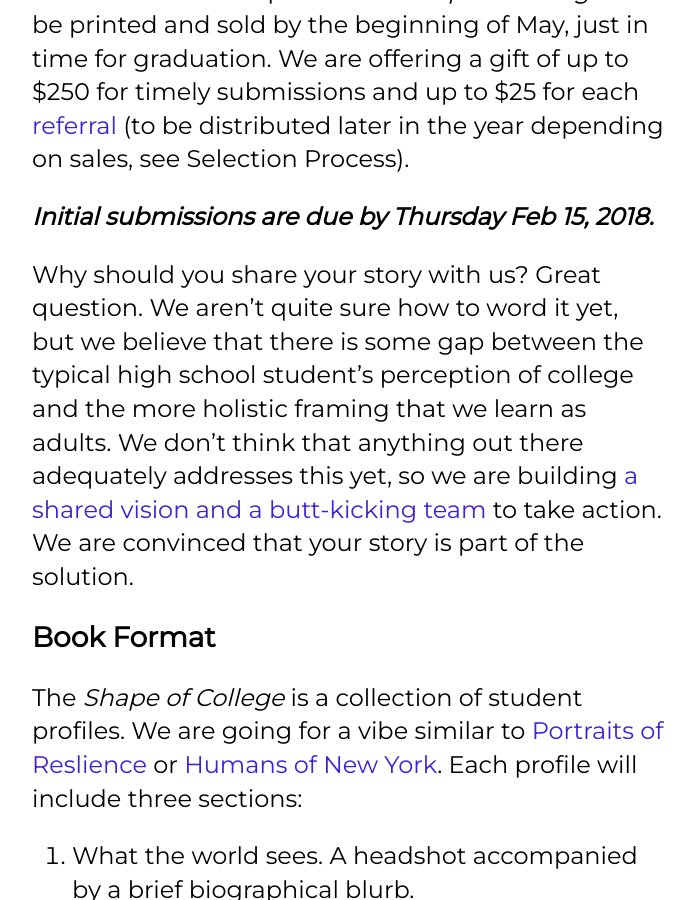
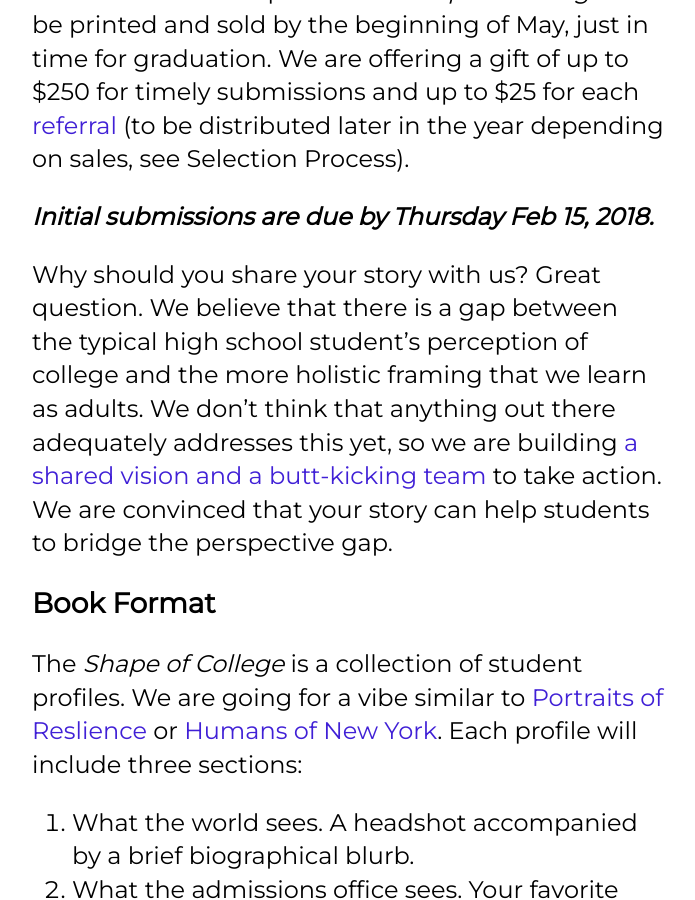
Before and after one commit to edspective/edspective.github.io, a Jekyll site: the page built from _pages/share.md, in a window 1280 px wide and 900 px high, scrolled down 528 px. Shown: the whole window, without its empty margins (292-987 px from the left). Built offline with Jekyll 4.4.1, drawn with Linux system fonts in a browser that asks for light colours; nearby versions of some CDN libraries; some web fonts are replaced.

Commit message:
Update share.md

```diff
--- a/_pages/share.md
+++ b/_pages/share.md
@@ -10,7 +10,7 @@ Everything about this movement comes from the heart, but we understand that prio
 
 ***Initial submissions are due by Thursday Feb 15, 2018.***
 
-Why should you share your story with us? Great question. We aren't quite sure how to word it yet, but we believe that there is some gap between the typical high school student's perception of college and the more holistic framing that we learn as adults. We don't think that anything out there adequately addresses this yet, so we are building <a href="/about" target="_blank">a shared vision and a butt-kicking team</a> to take action. We are convinced that your story is part of the solution.
+Why should you share your story with us? Great question. We believe that there is a gap between the typical high school student's perception of college and the more holistic framing that we learn as adults. We don't think that anything out there adequately addresses this yet, so we are building <a href="/about" target="_blank">a shared vision and a butt-kicking team</a> to take action. We are convinced that your story can help students to bridge the perspective gap.
 
 ## Book Format
 
```
